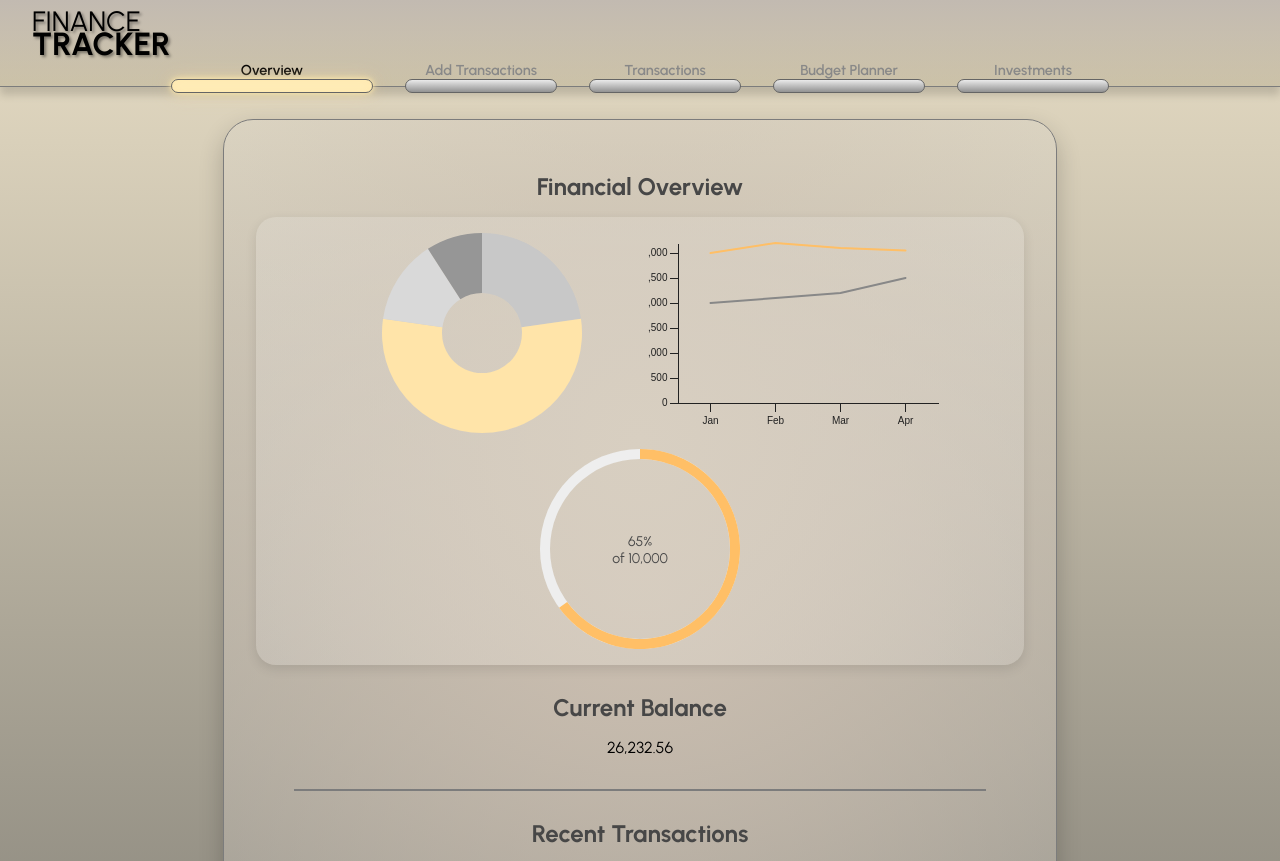
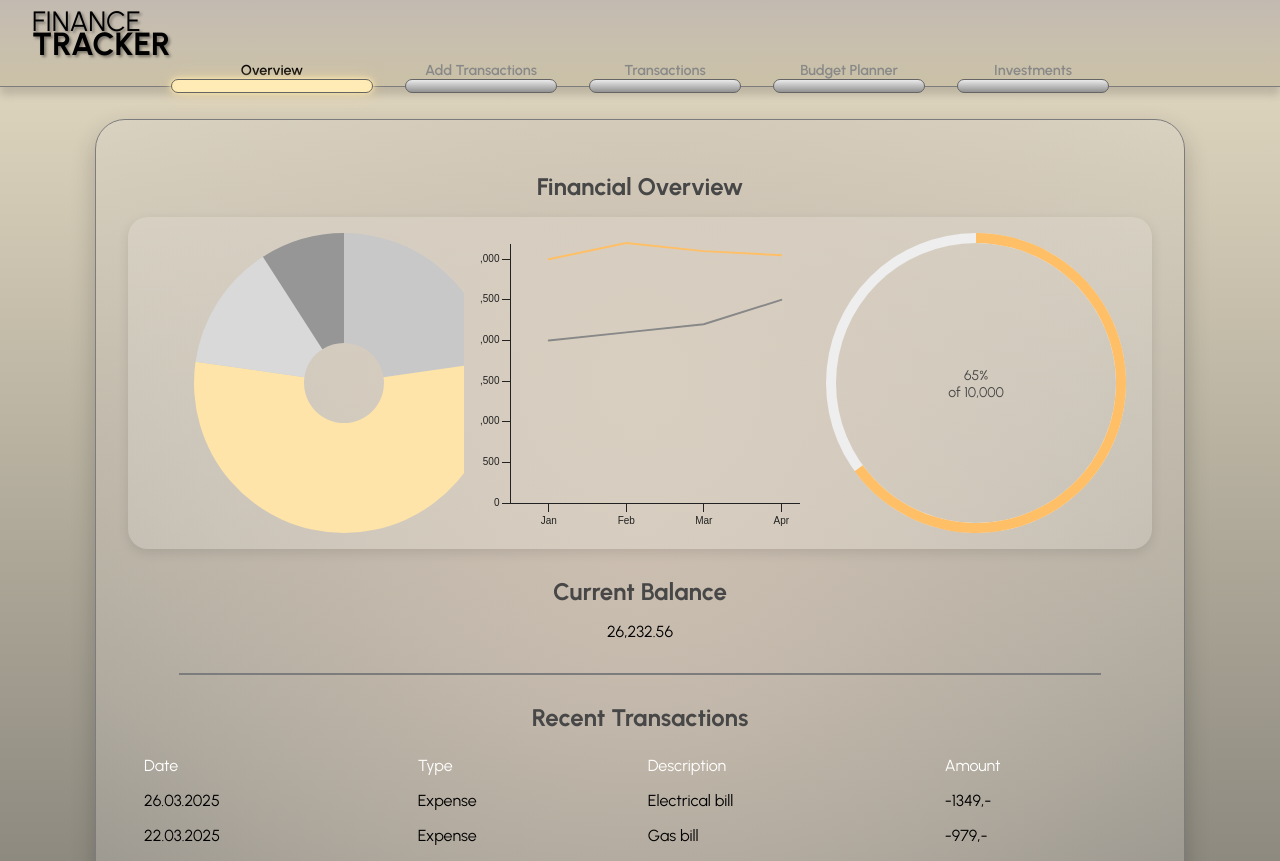
Before and after one commit to Nozdub/financeTracker, a React (Vite) app in the folder frontend/: page / in a window 1280 px wide. Shown: the top 861 px of the page. Built offline with nearby package versions, Linux system fonts and the light colour scheme; a web font is replaced by a local one.

Commit message:
Modifiers overview chart zones

```diff
--- a/frontend/src/charts/LineChart.jsx
+++ b/frontend/src/charts/LineChart.jsx
@@ -11,7 +11,7 @@ const data = [
   { month: 'Apr', income: 3050, expense: 2500 },
 ];
 
-const LineChart = ({ width = 300, height = 200 }) => {
+const LineChart = ({ width = 350, height = 300 }) => {
   const xScale = scalePoint({
     domain: data.map(d => d.month),
     range: [0, width - 40],
--- a/frontend/src/charts/PieChart.jsx
+++ b/frontend/src/charts/PieChart.jsx
@@ -9,7 +9,7 @@ const data = [
   { category: 'Leisure', value: 200 },
 ];
 
-const PieChart = ({ width = 200, height = 200 }) => {
+const PieChart = ({ width = 350, height = 200 }) => {
   const radius = Math.min(width, height) / 2;
   const total = data.reduce((acc, d) => acc + d.value, 0);
   let cumulative = 0;
--- a/frontend/src/charts/RadialProgress.jsx
+++ b/frontend/src/charts/RadialProgress.jsx
@@ -2,7 +2,7 @@ import React from 'react';
 import { Arc } from '@visx/shape';
 import { Group } from '@visx/group';
 
-const RadialProgress = ({ width = 200, height = 200, progress = 0.65 }) => {
+const RadialProgress = ({ width = 350, height = 200, progress = 0.65 }) => {
   const radius = Math.min(width, height) / 2;
 
   return (
--- a/frontend/src/components/OverviewContent.jsx
+++ b/frontend/src/components/OverviewContent.jsx
@@ -8,13 +8,13 @@ function OverviewContent() {
       <h2 className="section-title">Financial Overview</h2>
       <div className="chart-card">
         <div className="chart-zone">
-          <PieChart width={300} height={200} />
+          <PieChart width={400} height={300} />
         </div>
         <div className="chart-zone">
-          <LineChart width={300} height={200} />
+          <LineChart width={350} height={300} />
         </div>
         <div className="chart-zone">
-          <RadialProgress width={200} height={200} progress={0.65} />
+          <RadialProgress width={300} height={300} progress={0.65} />
         </div>
       </div>
 
--- a/frontend/src/index.css
+++ b/frontend/src/index.css
@@ -124,8 +124,8 @@ body {
 }
 
 .card {
-  width: 60vw;
-  max-width: 1200px;
+  width: 80vw;
+  max-width: 1400px;
   margin: auto;
   padding: 2rem;
   border: 1px solid #7C7C7C;
@@ -151,15 +151,16 @@ body {
   box-shadow: 0 4px 12px rgba(0,0,0,0.1);
   display: flex;
   flex-wrap: wrap;
-  justify-content: center;
+  justify-content: space-between;
   gap: 1rem;
 }
 .chart-zone {
-  flex: 1 1 200px;  /* flex-grow: 1; flex-shrink: 1; flex-basis: 200px */
+  flex: 1 1 0;
   display: flex;
   align-items: center;
   justify-content: center;
-  max-width: 300px;
+  min-width: 300px;
+  max-width: 100%;
 }
 
 .balance-section {
```
